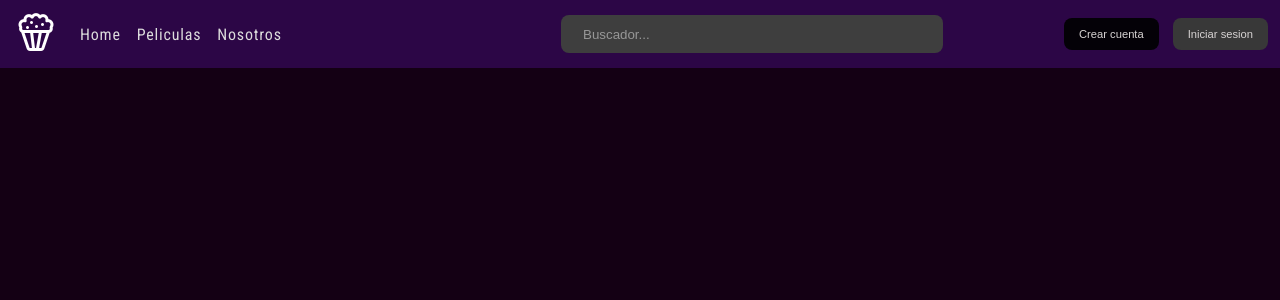
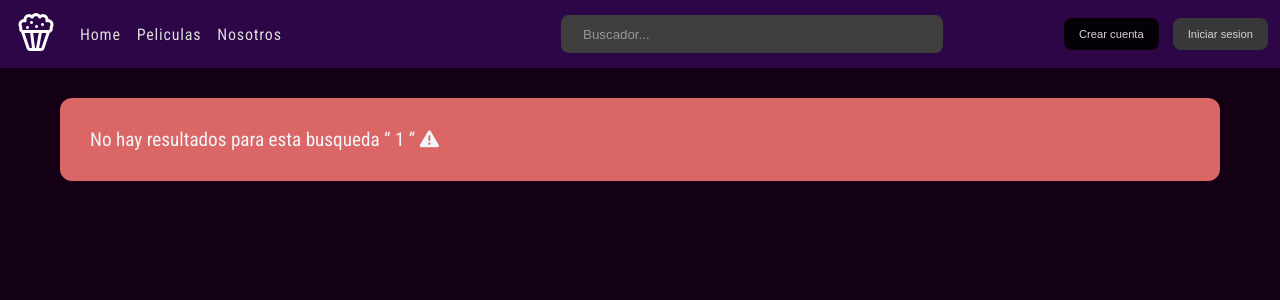
Before and after one commit to iamdiegoskr/PageMoviesAngular, an Angular app: page /movies-filter/1 in a window 1280 px wide. Shown: the top 300 px of the page. Built offline with nearby package versions, Linux system fonts and the light colour scheme.

Commit message:
created div to show message when movies filter is empty

```diff
--- a/src/app/components/movies-filter/movies-filter.component.css
+++ b/src/app/components/movies-filter/movies-filter.component.css
@@ -4,3 +4,20 @@
     grid-template-columns: repeat( auto-fit, minmax(250px, 320px));
     gap: 80px 24px;
 }
+
+.nothing-found {
+    margin: 30px 60px;
+    padding: 30px;
+    background: #db6666;
+    border-radius: 12px;
+}
+
+.nothing-found p {
+    font-size: 1.2rem;
+    color: #f1f5f8;
+}
+
+.nothing-found p i {
+    font-size: 1.2rem;
+    color: #f1f5f8;
+}
--- a/src/app/components/movies-filter/movies-filter.component.html
+++ b/src/app/components/movies-filter/movies-filter.component.html
@@ -1,3 +1,7 @@
+<div class="nothing-found" *ngIf="moviesFound.length==0">
+    <p>No hay resultados para esta busqueda “ {{term}} ” <i class="fas fa-exclamation-triangle"></i> </p>
+</div>
+
 <section class="movies-container animate__animated animate__backInLeft">
 
     <app-movie-card *ngFor="let movie of moviesFound " [movie]="movie"></app-movie-card>
--- a/src/app/components/movies-filter/movies-filter.component.ts
+++ b/src/app/components/movies-filter/movies-filter.component.ts
@@ -10,6 +10,7 @@ import { MoviesService,Movie  } from '../../movies.service';
 export class MoviesFilterComponent implements OnInit {
 
   moviesFound : Movie[] = [];
+  term : string;
 
   constructor(private activatedRoute:ActivatedRoute,
               private moviesService:MoviesService) { }
@@ -17,6 +18,7 @@ export class MoviesFilterComponent implements OnInit {
   ngOnInit(): void {
 
       this.activatedRoute.params.subscribe(params => {
+        this.term=params['term'];
         this.moviesFound = this.moviesService.filterMovies(params['term']);
         console.log(this.moviesFound);
       });
```
